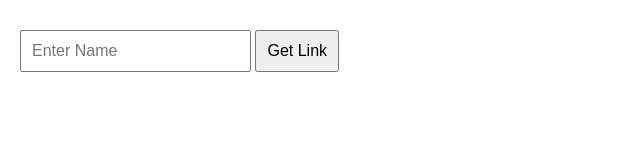
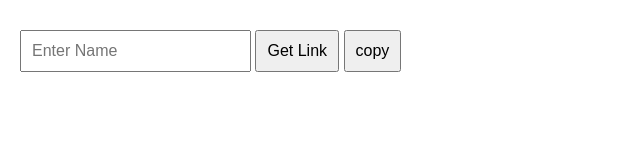
Before and after one commit to EXPRT-CODER/For-U-2.0, a plain HTML site: page getLink/index.html in a window 1280 px wide. Shown: the top 160 px of the page, without its empty margins (0-640 px from the left). Drawn offline with Linux system fonts and the light colour scheme.

Commit message:
Update index.html

```diff
--- a/getLink/index.html
+++ b/getLink/index.html
@@ -25,6 +25,7 @@
   <input id="name" type="text" placeholder="Enter Name">
   <button onclick="getLink()">Get Link</button>
   <a href="#" id="display"></a>
+  <button onclick="copy()">copy</button>
   <script>
   function getLink(){
     const name = document.getElementById("name").value;
@@ -40,6 +41,10 @@
     const text = finalLink;
     navigator.clipboard.writeText(text);
   }
+  function copy(){
+    const text = document.getElementById('display').innerText;
+    navigator.clipboard.writeText(text);
+  }
   </script>
 </body>
 </html>
```
